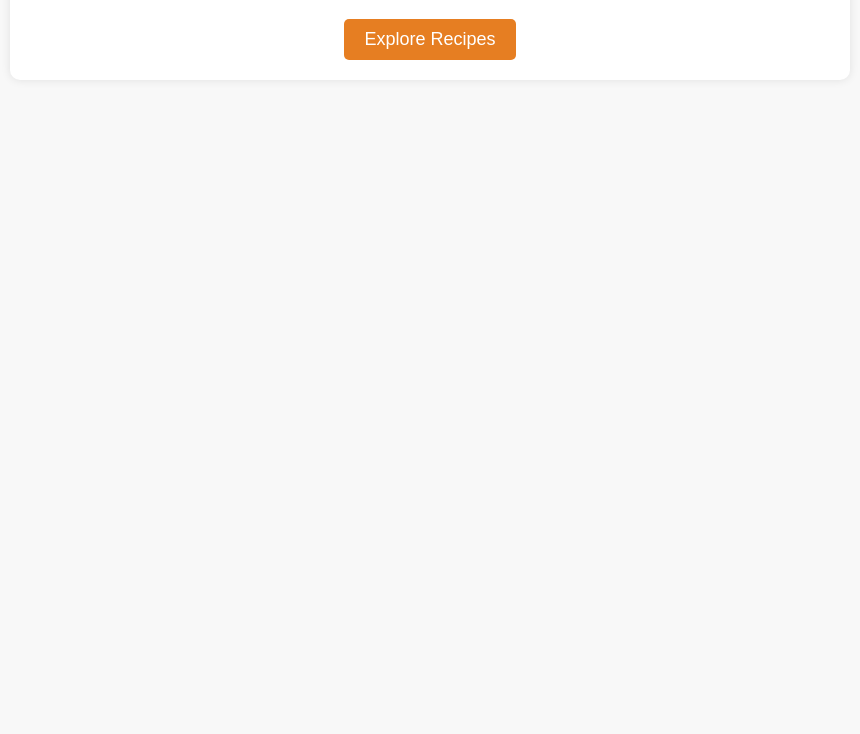
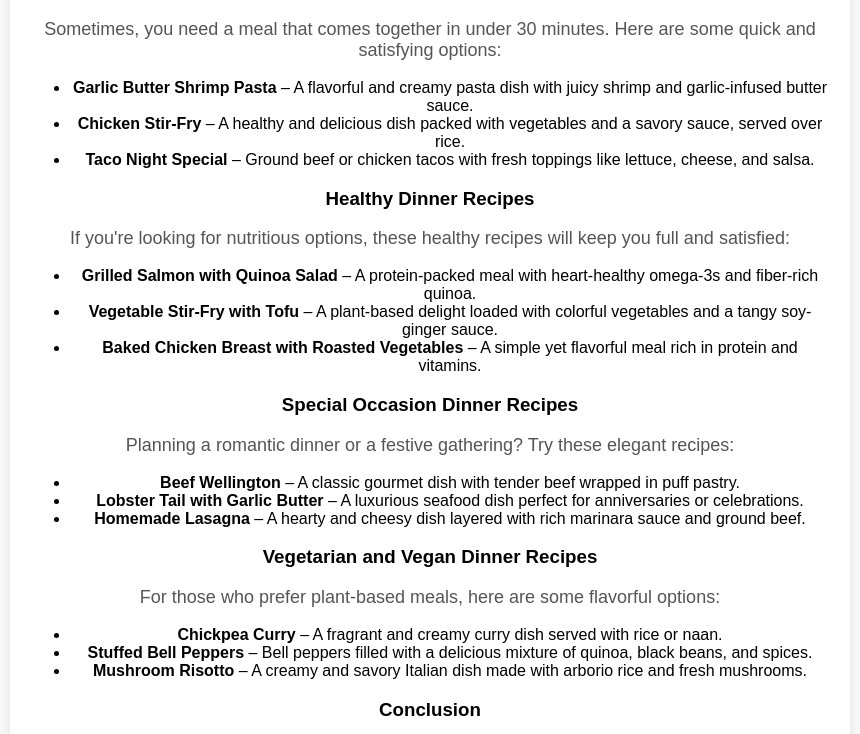
Before and after one commit to yamahasbr25/recipes, a plain HTML site: page index.html in a window 1280 px wide. Shown: the part 518-1252 px from the top of the page, without its empty margins (210-1070 px from the left). Before the commit the page ends 800 px from the top, so only its background shows below. Drawn offline with Linux system fonts and the light colour scheme.

Commit message:
Update index.html

```diff
--- a/index.html
+++ b/index.html
@@ -53,8 +53,42 @@
 <body>
     <header>Dinner Recipes</header>
     <div class="container">
+        <h1>Quick and Easy Dinner Recipes</h1>
         <img src="/1.webp" alt="Delicious Dinner">
-        <p>Looking for easy and delicious dinner recipes? Explore our collection of mouthwatering meals that you can cook in no time. Perfect for any occasion!</p>
+        <p>Sometimes, you need a meal that comes together in under 30 minutes. Here are some quick and satisfying options:</p>
+        <ul>
+          <li><strong>Garlic Butter Shrimp Pasta</strong> – A flavorful and creamy pasta dish with juicy shrimp and garlic-infused butter sauce.</li>
+          <li><strong>Chicken Stir-Fry</strong> – A healthy and delicious dish packed with vegetables and a savory sauce, served over rice.</li>
+          <li><strong>Taco Night Special</strong> – Ground beef or chicken tacos with fresh toppings like lettuce, cheese, and salsa.</li>
+        </ul>
+
+        <h3>Healthy Dinner Recipes</h3>
+        <p>If you're looking for nutritious options, these healthy recipes will keep you full and satisfied:</p>
+        <ul>
+          <li><strong>Grilled Salmon with Quinoa Salad</strong> – A protein-packed meal with heart-healthy omega-3s and fiber-rich quinoa.</li>
+          <li><strong>Vegetable Stir-Fry with Tofu</strong> – A plant-based delight loaded with colorful vegetables and a tangy soy-ginger sauce.</li>
+          <li><strong>Baked Chicken Breast with Roasted Vegetables</strong> – A simple yet flavorful meal rich in protein and vitamins.</li>
+        </ul>
+
+        <h3>Special Occasion Dinner Recipes</h3>
+        <p>Planning a romantic dinner or a festive gathering? Try these elegant recipes:</p>
+        <ul>
+          <li><strong>Beef Wellington</strong> – A classic gourmet dish with tender beef wrapped in puff pastry.</li>
+          <li><strong>Lobster Tail with Garlic Butter</strong> – A luxurious seafood dish perfect for anniversaries or celebrations.</li>
+          <li><strong>Homemade Lasagna</strong> – A hearty and cheesy dish layered with rich marinara sauce and ground beef.</li>
+        </ul>
+
+        <h3>Vegetarian and Vegan Dinner Recipes</h3>
+        <p>For those who prefer plant-based meals, here are some flavorful options:</p>
+        <ul>
+          <li><strong>Chickpea Curry</strong> – A fragrant and creamy curry dish served with rice or naan.</li>
+          <li><strong>Stuffed Bell Peppers</strong> – Bell peppers filled with a delicious mixture of quinoa, black beans, and spices.</li>
+          <li><strong>Mushroom Risotto</strong> – A creamy and savory Italian dish made with arborio rice and fresh mushrooms.</li>
+        </ul>
+
+        <h3>Conclusion</h3>
+        <p>No matter what your preference is, these <strong>dinner recipes</strong> offer a variety of flavors and cooking styles to suit every occasion. Try one of these dishes tonight and enjoy a delicious homemade meal!</p>
+        <p>Looking for more inspiration? Stay tuned for more amazing recipes!</p>
         <a href="#recipes" class="btn">Explore Recipes</a>
     </div>
 </body>
```
